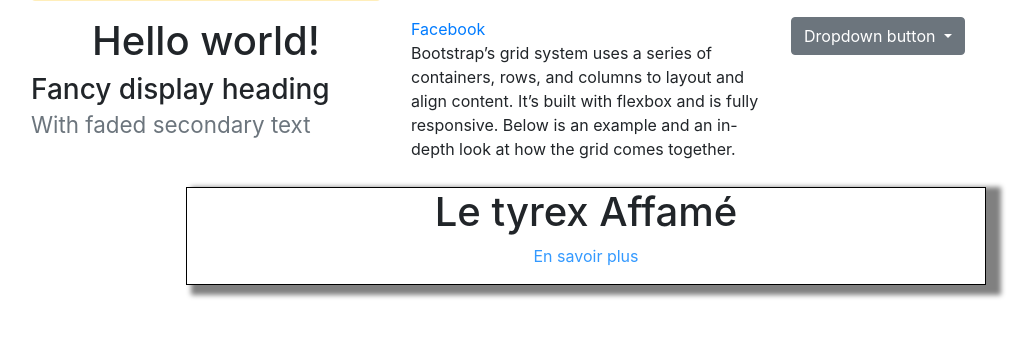
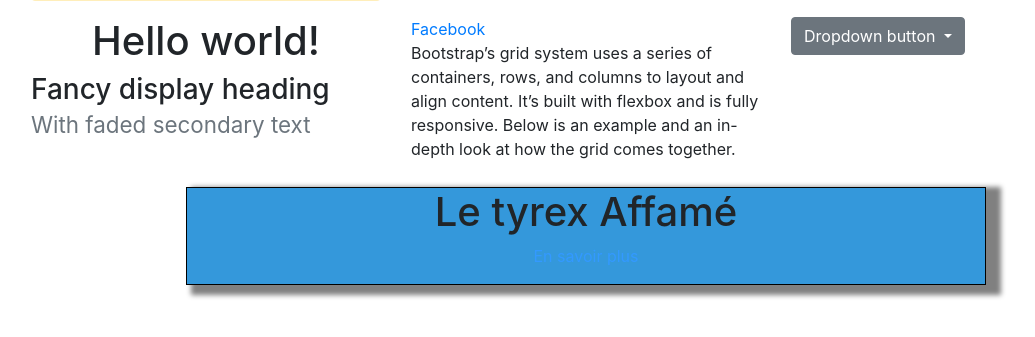
Before and after one commit to Faniahy/public-html, a PHP site: page / in a window 1280 px wide. Shown: the part 183-520 px from the top of the page, without its empty margins (54-1089 px from the left). Run offline with PHP 8.4, Linux system fonts and the light colour scheme.

Commit message:
Modif avec transformation

```diff
--- a/Mon Site/css/style.css
+++ b/Mon Site/css/style.css
@@ -15,20 +15,19 @@ btn btn-danger{
 	max-width: 800px;
 	margin : auto;
 	margin-top: 10px;
-	background-color: white;
+	background-color: #3498db;
 	border: 1px solid black;
 	box-shadow: 10px 5px 5px 5px grey;
 	transition: all 1s ease;
 }
 
 #content:hover{
-	background-color: red;
+	background-color: #f1c40f;
 	transform: scale(1.25);
 	-webkit-transform:scale(1.25); /* Safari et Chrome */
 	-moz-transform:scale(1.25); /* Firefox */
 	-ms-transform:scale(1.25); /* Internet Explorer 9 */
 	-o-transform:scale(1.25); /* Opera */
-
 }
 
 .afficher{
--- a/Mon Site/js/main.js
+++ b/Mon Site/js/main.js
@@ -13,7 +13,7 @@ $(document).ready(function(){
 
 		$('#content').css({
 			'background-color':'blue',
-			'transform':'scale(2)'
+			'transform':'scale(0.25)'
 		});
 	});
 
```
